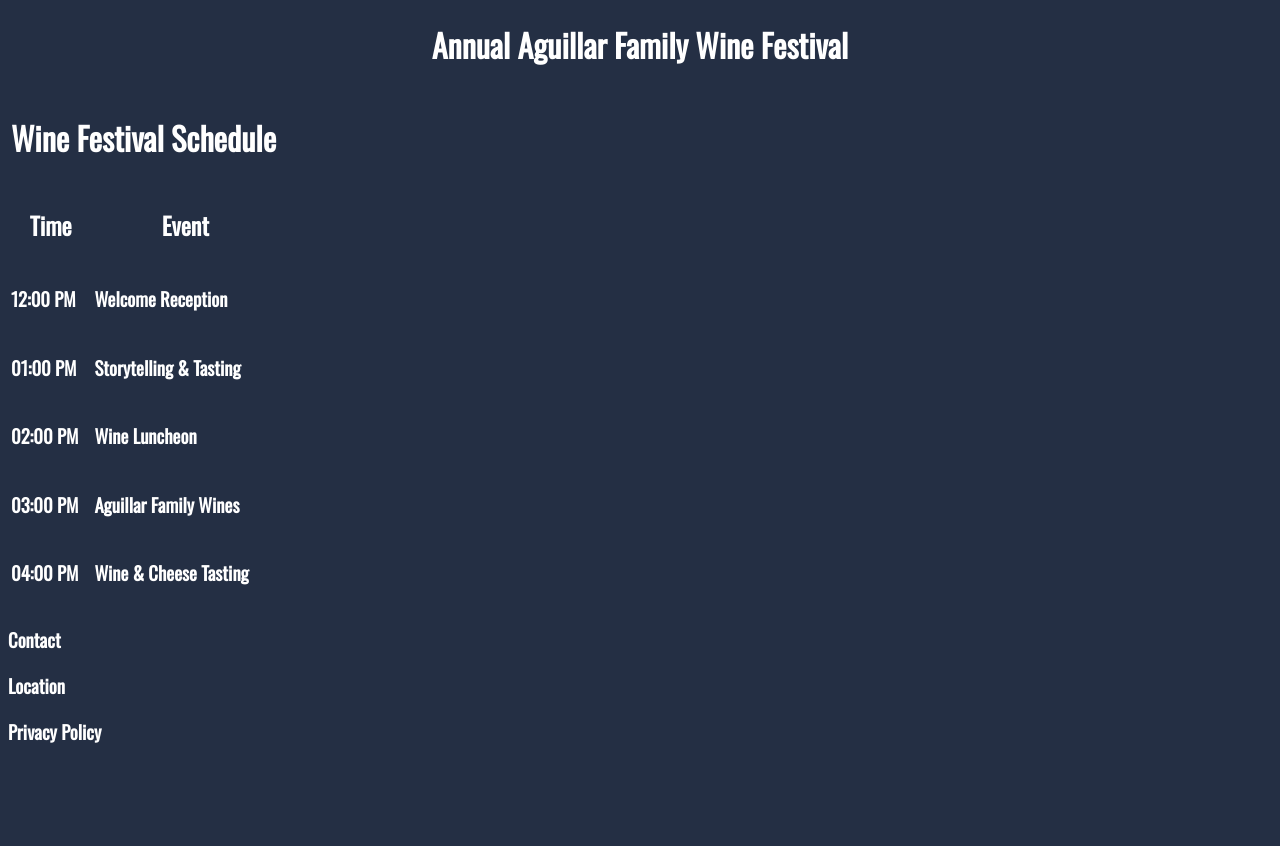
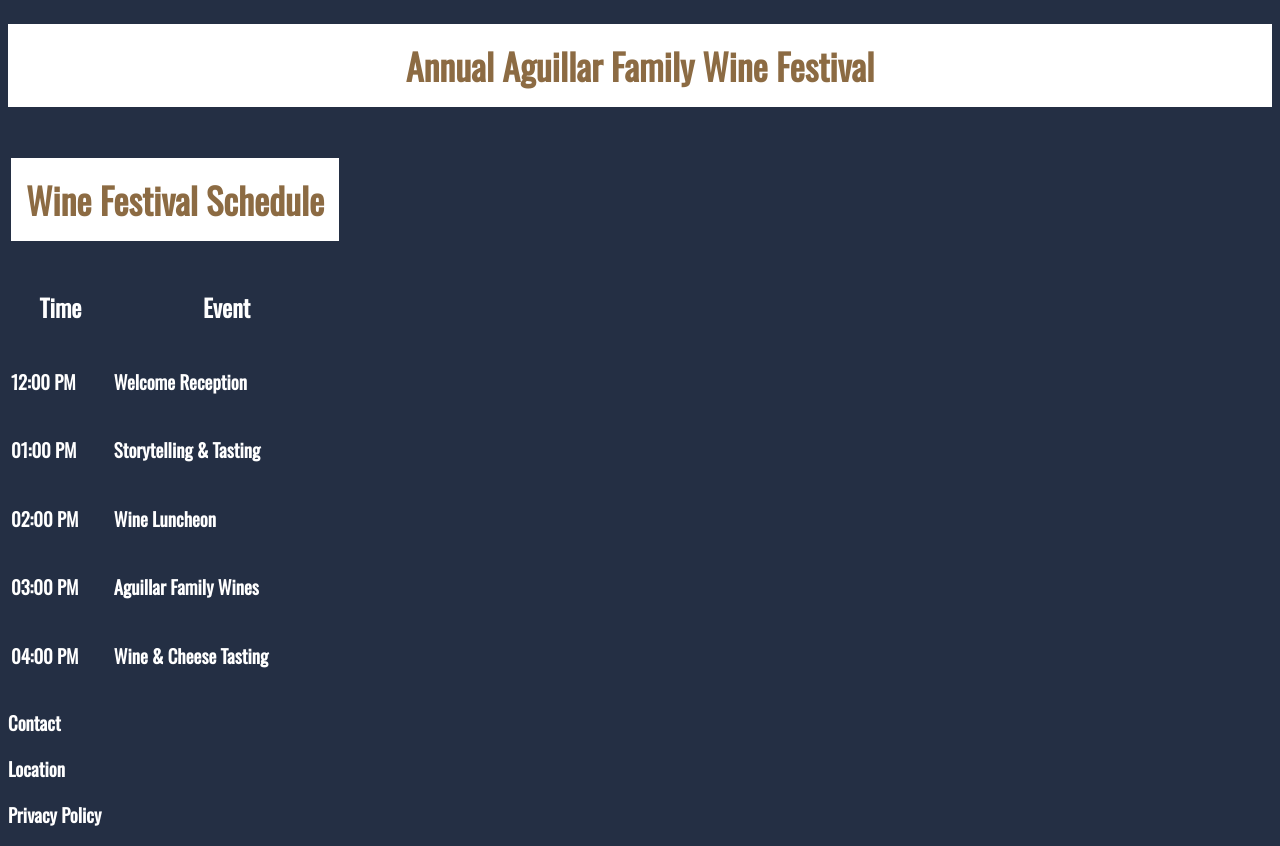
Before and after one commit to georgeIkomi/wine_festival_schedule, a plain HTML site: page index.html in a window 1280 px wide. Before the commit the page ends 800 px from the top, so only its background shows below. Drawn offline with nearby package versions, Linux system fonts and the light colour scheme.

Commit message:
apply styling to h1 element

```diff
--- a/style.css
+++ b/style.css
@@ -8,3 +8,10 @@ header {
     text-align: center;
     margin-top: 5px;
 }
+
+h1 {
+    font-size: 36px;
+    color: #8c6b43;
+    background-color: white;
+    padding: 15px;
+}
```
